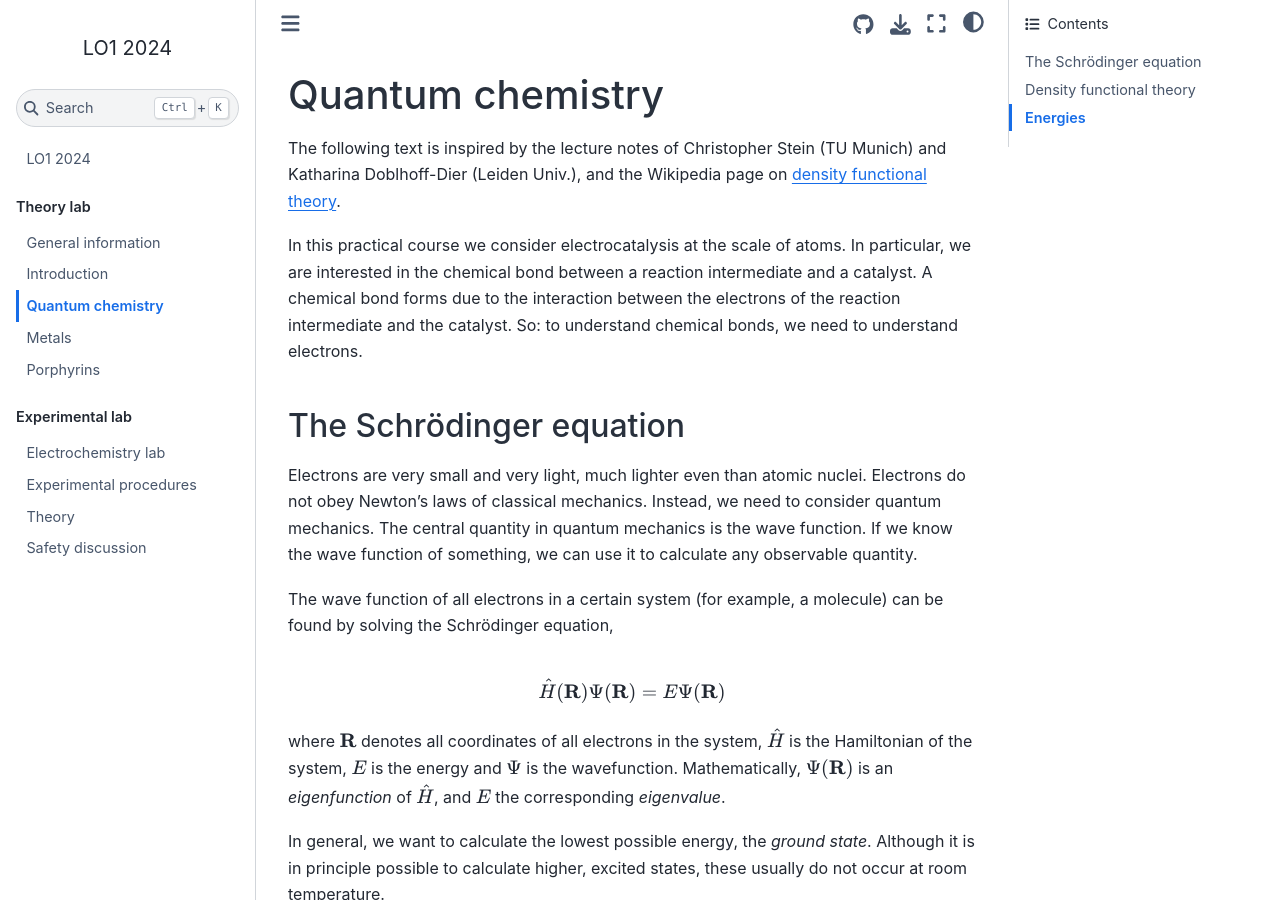
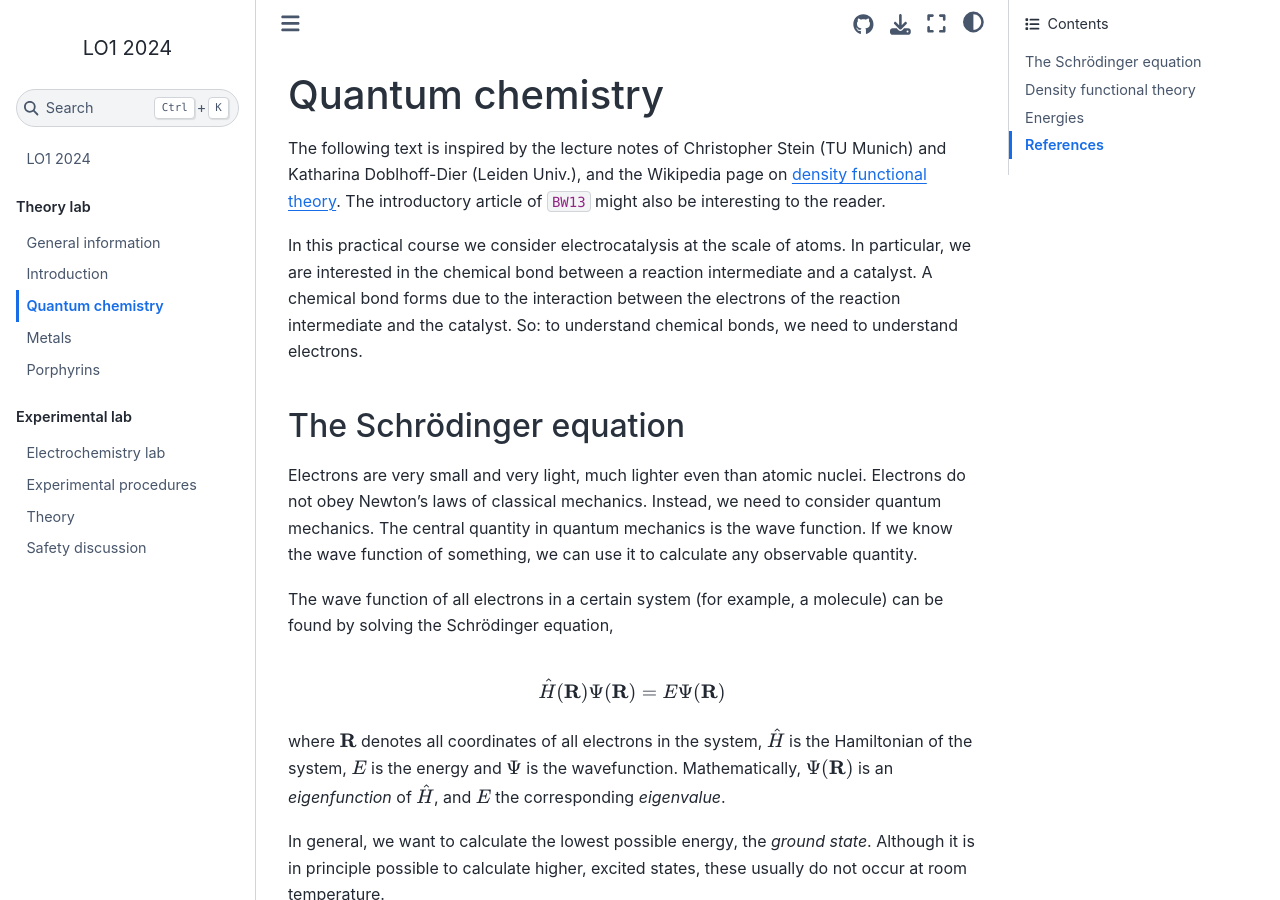
Before and after one commit to lucasdekam/lo1, a Jupyter Book: the page built from theory-lab/dft.md, in a window 1280 px wide and 900 px high. Built offline with Jupyter Book 1.0.4 settings and Sphinx 7.4.7 and the Sphinx Book theme 1.1.4, drawn with Linux system fonts in a browser that asks for light colours; cross-references to code outside the pages are shown as plain code; part of the change alters nothing that is shown.

````diff
--- a/references.bib
+++ b/references.bib
@@ -140,3 +140,20 @@
   publisher={Elsevier},
   doi={10.1016/S0039-6028(00)00456-8},
 }
+
+@article{BW13,
+	Pub-num = {136},
+	Abstract = {The purpose of this short essay is to introduce students and other newcomers to the basic ideas and uses of modern electronic density functional theory, including what kinds of approximations are in current use, and how well they work (or not). The complete newcomer should find it orients them well, while even longtime users and aficionados might find something new outside their area. Important questions varying in difficulty and effort are posed in the text, and are answered in the Supporting Information.},
+	Author = {Kieron Burke and Lucas O. Wagner},
+	Date-Modified = {2013-02-12 00:16:04 +0000},
+	Doi = {10.1002/qua.24259},
+	Journal = {Int. J. Quant. Chem.},
+	Month = {01/2013},
+	Pages = {96-101},
+	Title = {DFT in a nutshell},
+	Url = {http://dx.doi.org/10.1002/qua.24259},
+	Volume = {113},
+	Year = {2013},
+	Bdsk-Url-1 = {http://dx.doi.org/10.1002/qua.24259},
+	keywords = {DFTrev}
+}
--- a/theory-lab/dft.md
+++ b/theory-lab/dft.md
@@ -1,6 +1,6 @@
 # Quantum chemistry
 
-The following text is inspired by the lecture notes of Christopher Stein (TU Munich) and Katharina Doblhoff-Dier (Leiden Univ.), and the Wikipedia page on [density functional theory](https://en.wikipedia.org/wiki/Density_functional_theory).
+The following text is inspired by the lecture notes of Christopher Stein (TU Munich) and Katharina Doblhoff-Dier (Leiden Univ.), and the Wikipedia page on [density functional theory](https://en.wikipedia.org/wiki/Density_functional_theory). The introductory article of {cite:t}`BW13` might also be interesting to the reader.
 
 In this practical course we consider electrocatalysis at the scale of atoms. In particular, we are interested in the chemical bond between a reaction intermediate and a catalyst. A chemical bond forms due to the interaction between the electrons of the reaction intermediate and the catalyst. So: to understand chemical bonds, we need to understand electrons.
 
@@ -88,3 +88,10 @@ From a DFT calculation we can calculate the forces on each atom and thereby the
 
 The lowest possible energy the harmonic oscillator can have is $\frac12 \hbar \omega$, due to Heisenberg's uncertainty principle. Because this lowest energy is there even at zero Kelvin, it is called the zero-point energy (ZPE).
 ```
+
+## References
+
+```{bibliography}
+:style: unsrt
+:filter: docname in docnames
+```
````
